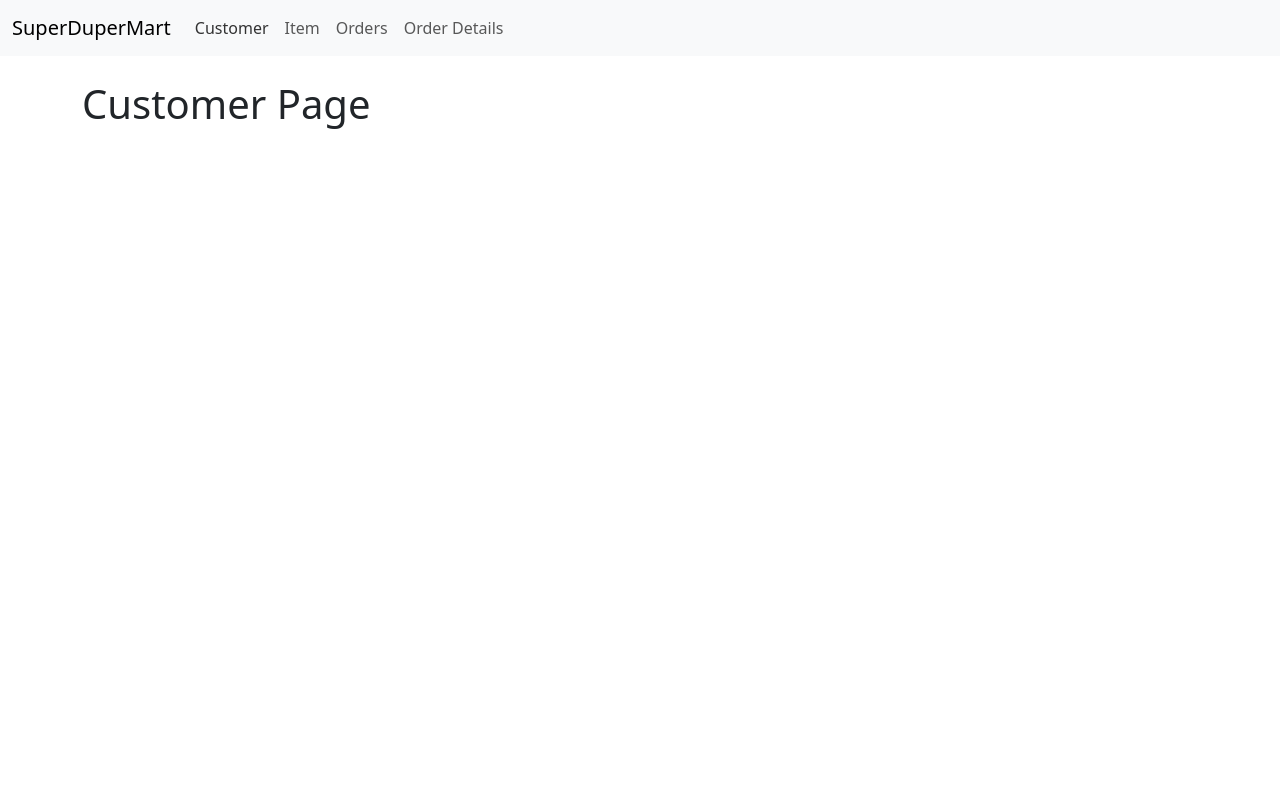
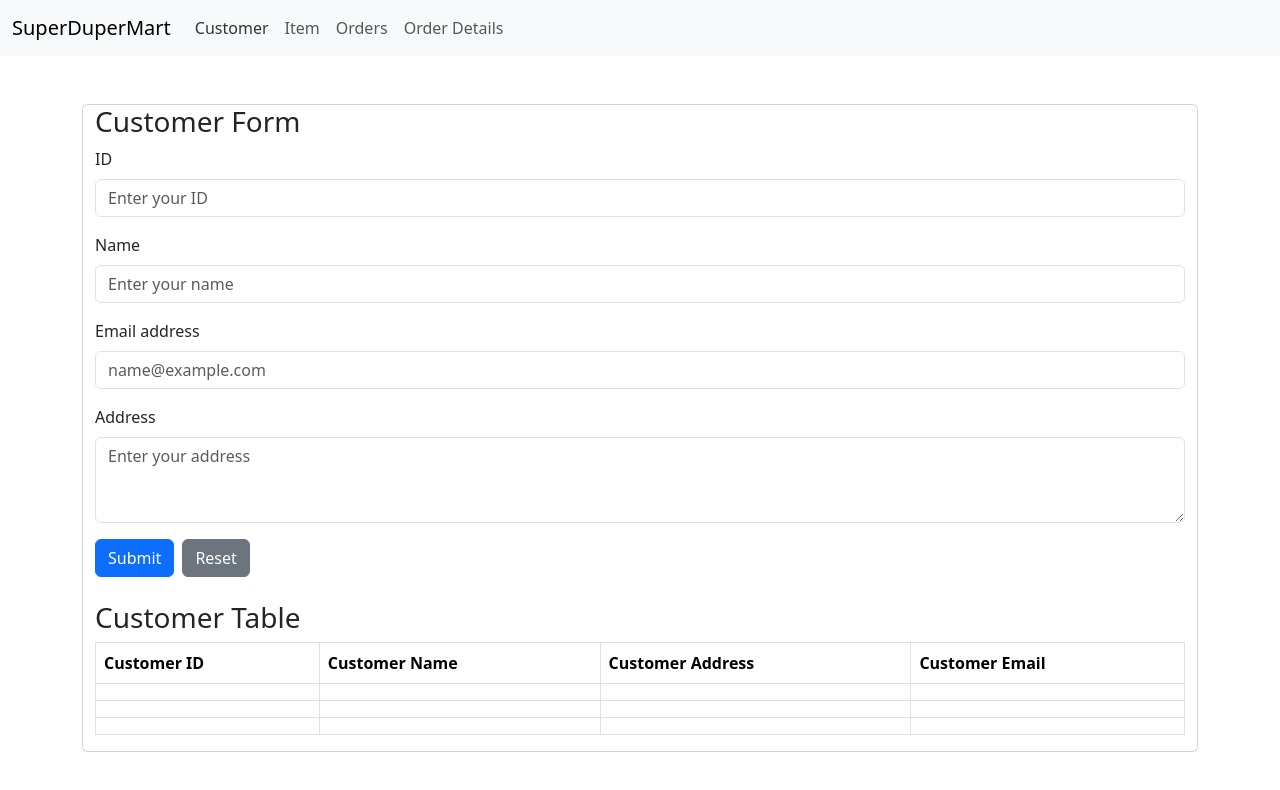
Before and after one commit to Sumuditha-Janith/pos-assignment, a plain HTML site: page index.html in a window 1280 px wide. Both pictures are taken after a click on the link "Customer". Drawn offline with nearby package versions, Linux system fonts and the light colour scheme.

Commit message:
customer section

```diff
--- a/index.html
+++ b/index.html
@@ -36,15 +36,78 @@
     </div>
 </nav>
 
-<!-- Pages -->
+<!-- Dashboard -->
 <section id="Dashboard-content" class="container mt-4">
-    <h1>Dashboard</h1>
-
+    <h2>Dashboard</h2>
 </section>
 
+<!-- Customer -->
 <section id="customer-content" class="container mt-4" style="display: none;">
-    <h1>Customer Page</h1>
+    <main id="customer">
+        <div class="container customer-card card col-12 mt-5">
 
+            <div id="customer-form">
+                <h3>Customer Form</h3>
+                <form>
+                    <div class="mb-3">
+                        <label for="idInput" class="form-label">ID</label>
+                        <input type="text" class="form-control" id="idInput" placeholder="Enter your ID">
+                    </div>
+                    <div class="mb-3">
+                        <label for="nameInput" class="form-label">Name</label>
+                        <input type="text" class="form-control" id="nameInput" placeholder="Enter your name">
+                    </div>
+                    <div class="mb-3">
+                        <label for="emailInput" class="form-label">Email address</label>
+                        <input type="email" class="form-control" id="emailInput" placeholder="name@example.com">
+                    </div>
+                    <div class="mb-3">
+                        <label for="addressTextarea" class="form-label">Address</label>
+                        <textarea class="form-control" id="addressTextarea" rows="3" placeholder="Enter your address"></textarea>
+                    </div>
+                    <div class="d-flex gap-2">
+                        <button type="submit" class="btn btn-primary">Submit</button>
+                        <button type="reset" class="btn btn-secondary">Reset</button>
+                    </div>
+                </form>
+            </div>
+
+            <div id="customer-table" class="mt-4">
+                <h3>Customer Table</h3>
+                <table class="table table-bordered">
+                    <thead>
+                    <tr>
+                        <th scope="col">Customer ID</th>
+                        <th scope="col">Customer Name</th>
+                        <th scope="col">Customer Address</th>
+                        <th scope="col">Customer Email</th>
+                    </tr>
+                    </thead>
+                    <tbody>
+                    <tr>
+                        <th scope="row"> </th>
+                        <td> </td>
+                        <td> </td>
+                        <td> </td>
+                    </tr>
+                    <tr>
+                        <th scope="row"> </th>
+                        <td> </td>
+                        <td> </td>
+                        <td> </td>
+                    </tr>
+                    <tr>
+                        <th scope="row"> </th>
+                        <td> </td>
+                        <td> </td>
+                        <td> </td>
+                    </tr>
+                    </tbody>
+                </table>
+            </div>
+
+        </div>
+    </main>
 </section>
 
 <section id="item-content" class="container mt-4" style="display: none;">
@@ -87,7 +150,7 @@
         $("#Dashboard-content, #customer-content, #item-content, #OrderHistory-content").hide();
     });
 
-    $("#Ohistory-nav").on("click", function () {
+    $("#order-history-nav").on("click", function () {
         $("#OrderHistory-content").show();
         $("#Dashboard-content, #customer-content, #item-content, #order-content").hide();
     });
```
